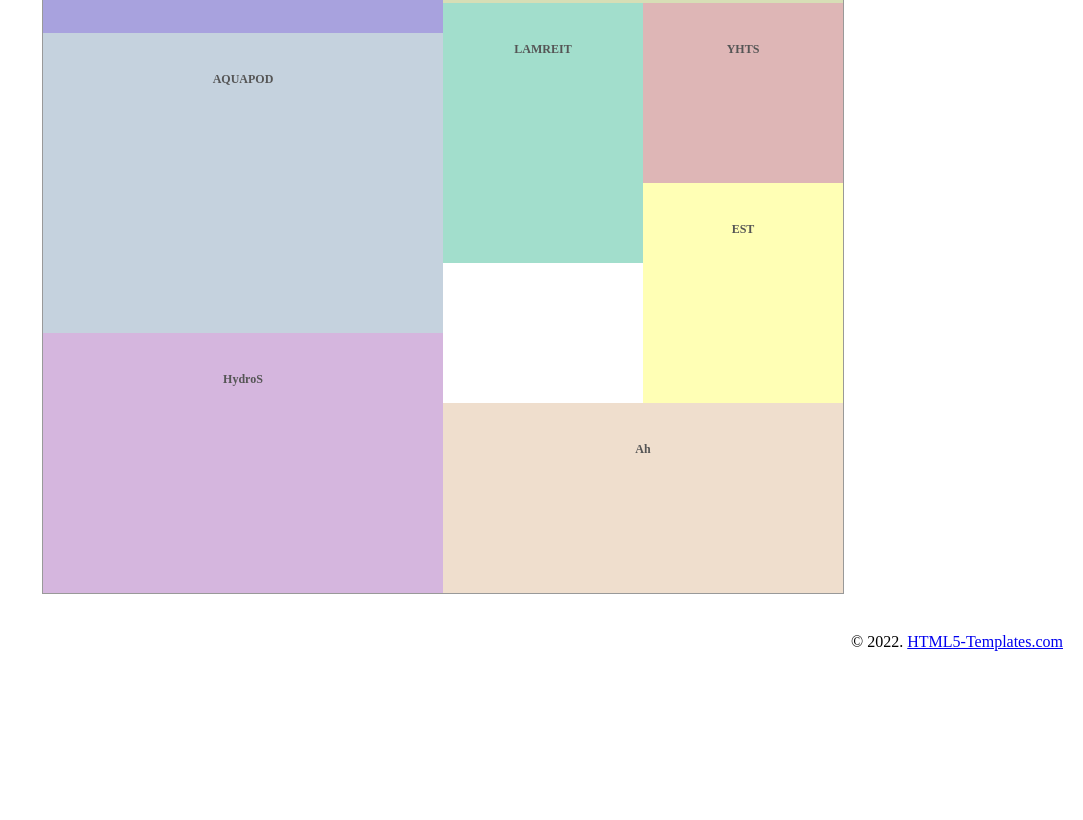
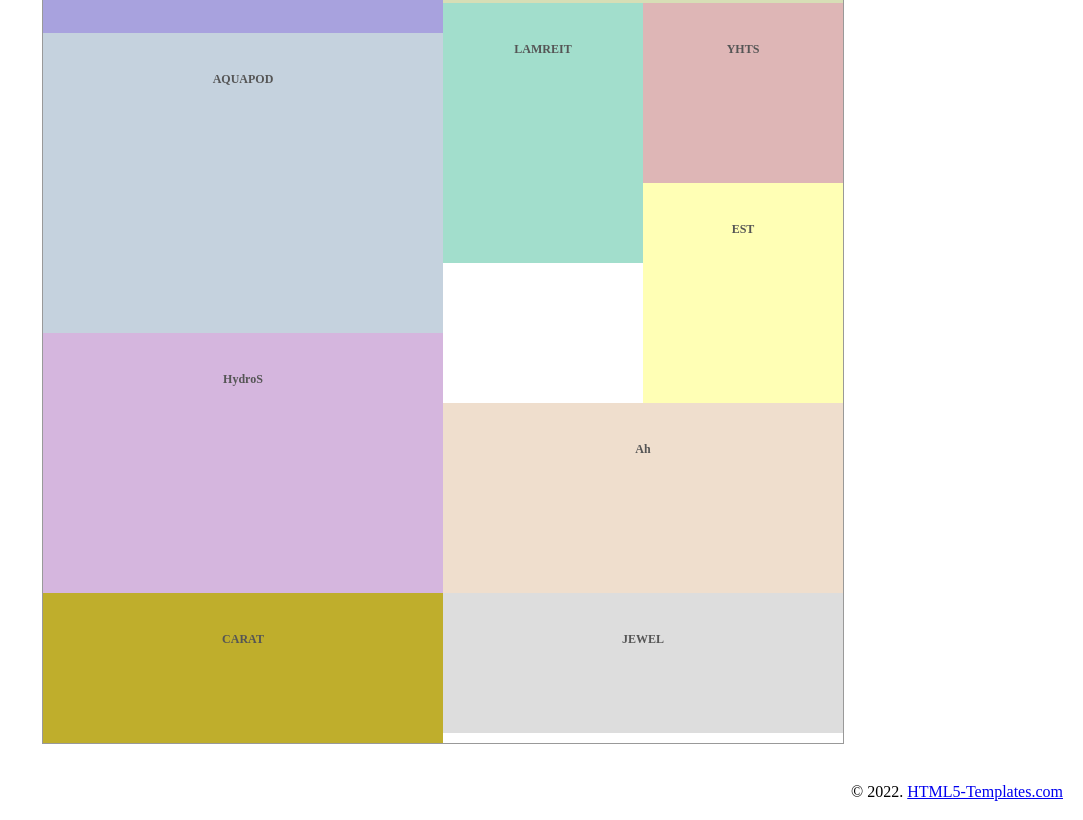
Before and after one commit to iccol/iccol, a plain HTML site: page index.html in a window 1280 px wide. Shown: the part 1008-1828 px from the top of the page, without its empty margins (197-1280 px from the left). Before the commit the page ends 1678 px from the top, so only its background shows below. Drawn offline with nearby package versions, Linux system fonts and the light colour scheme.

Commit message:
Update index.html

```diff
--- a/index.html
+++ b/index.html
@@ -33,6 +33,9 @@
 		<div class="grid-item">EST</div>
 		<div class="grid-item grid-item-double">HydroS</div>
 		<div class="grid-item grid-item-double">Ah</div>
+                <div class="grid-item grid-item-double">CARAT</div>
+                <div class="grid-item grid-item-double">JEWEL</div>
+
 	</div>
 	<p style="padding: 20px; text-align: right;">&copy; 2022. <a href="https://html5-templates.com/" target="_blank" rel="nofollow">HTML5-Templates.com</a></p>
 
```
